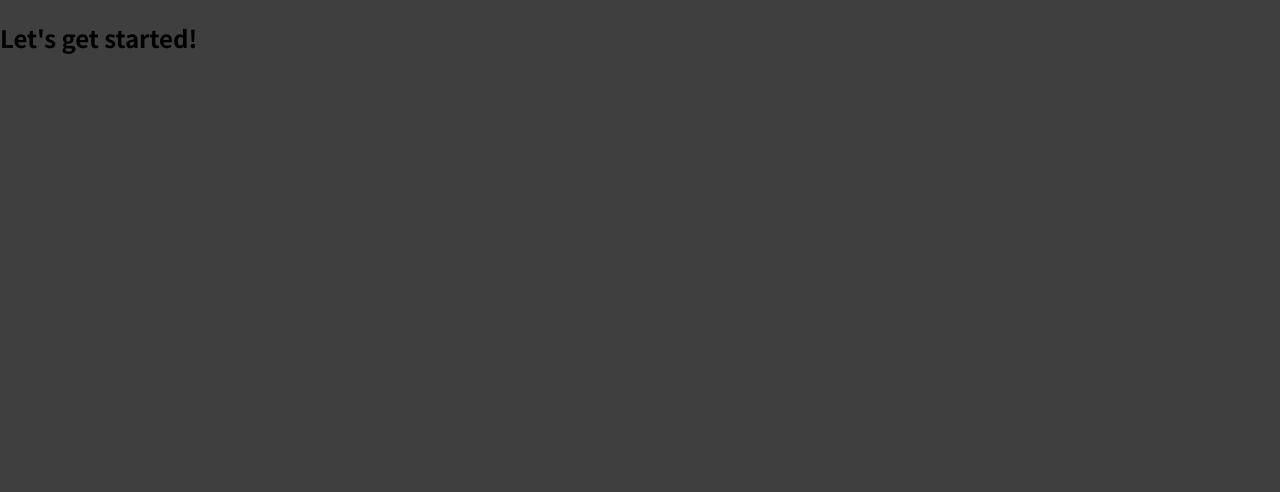
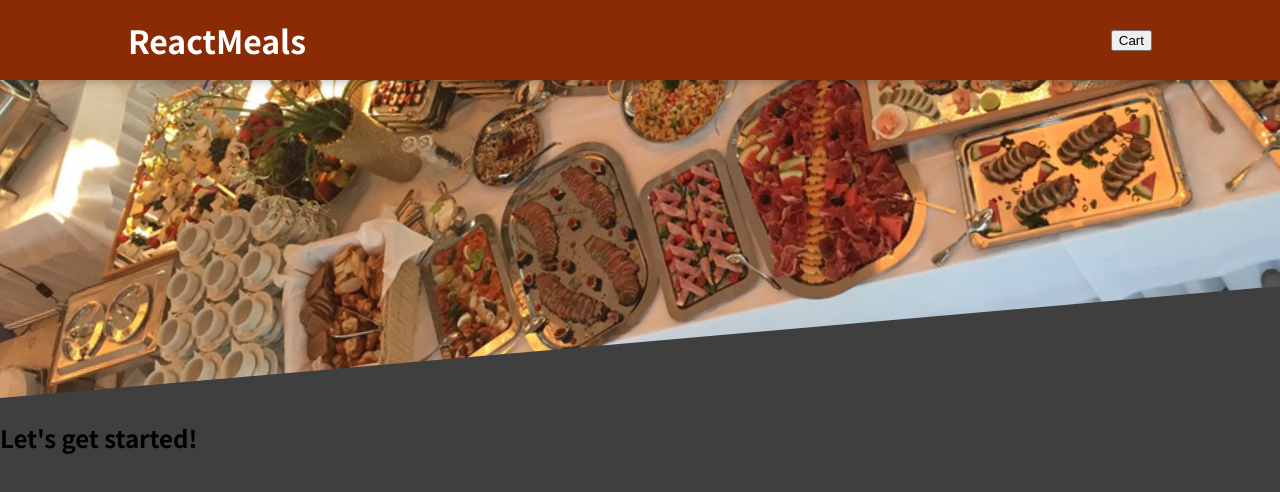
Before and after one commit to GaneshNavale/ReactMeals, a React (Create React App) app: page / in a window 1280 px wide. Shown: the top 492 px of the page. Built offline with nearby package versions, Linux system fonts and the light colour scheme.

Commit message:
Added a Header Component

```diff
--- a/src/App.js
+++ b/src/App.js
@@ -1,6 +1,8 @@
+import Header from "./components/Layout/Header";
 function App() {
   return (
     <div>
+      <Header />
       <h2>Let's get started!</h2>
     </div>
   );
--- /dev/null
+++ b/src/components/Layout/Header.js
@@ -0,0 +1,19 @@
+import classes from "./Header.module.css";
+import mealsImage from "../../assets/meals.jpeg";
+import React, { Fragment } from "react";
+
+const Header = (props) => {
+  return (
+    <Fragment>
+      <header className={classes.header}>
+        <h1>ReactMeals</h1>
+        <button>Cart</button>
+      </header>
+      <div className={classes["main-image"]}>
+        <img src={mealsImage} alt="A table full of delicious food!" />
+      </div>
+    </Fragment>
+  );
+};
+
+export default Header;
--- /dev/null
+++ b/src/components/Layout/Header.module.css
@@ -0,0 +1,29 @@
+.header {
+  position: fixed;
+  top: 0;
+  left: 0;
+  width: 100%;
+  height: 5rem;
+  background-color: #8a2b06;
+  color: white;
+  display: flex;
+  justify-content: space-between;
+  align-items: center;
+  padding: 0 10%;
+  box-shadow: 0 2px 8px rgba(0, 0, 0, 0.25);
+  z-index: 10;
+}
+
+.main-image {
+  width: 100%;
+  height: 25rem;
+  z-index: 0;
+  overflow: hidden;
+}
+
+.main-image img {
+  width: 110%;
+  height: 100%;
+  object-fit: cover;
+  transform: rotateZ(-5deg) translateY(-4rem) translateX(-1rem);
+}
```
Also changed, not shown: src/assets/meals.jpeg (added).
